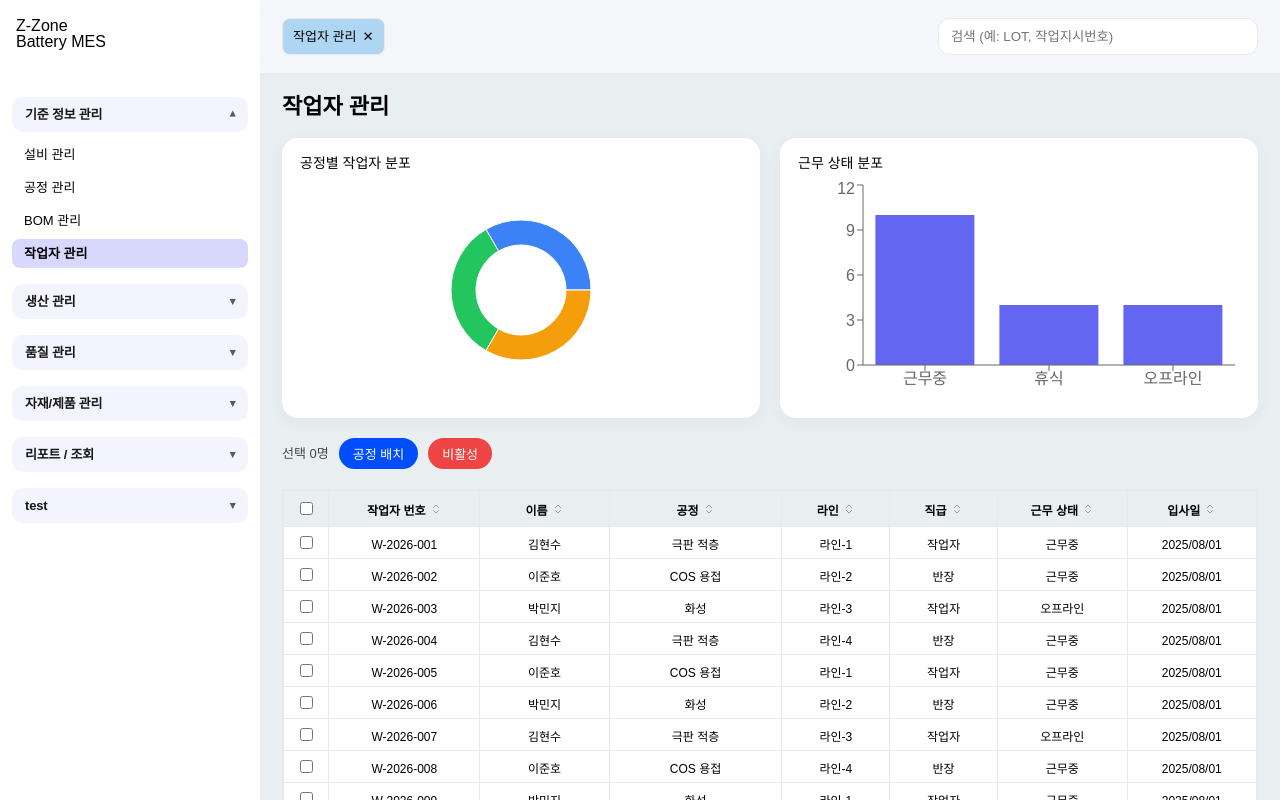
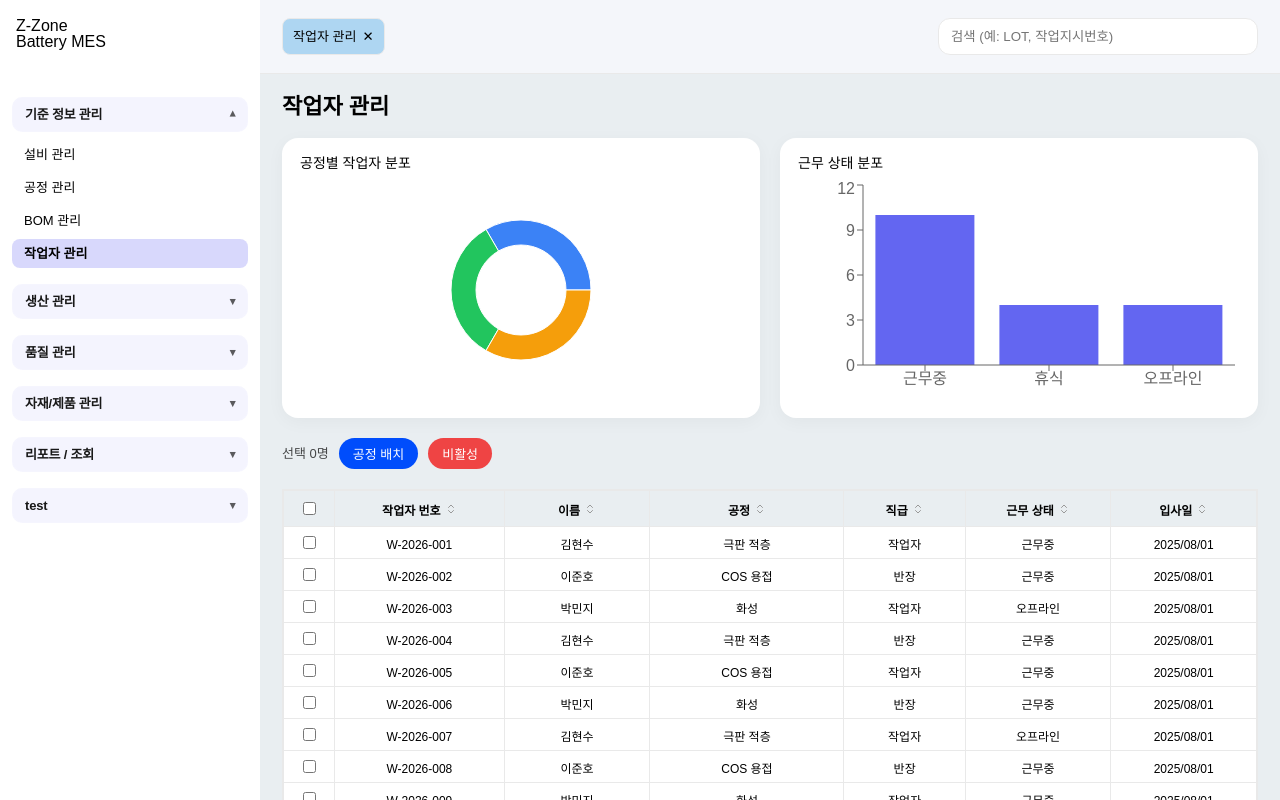
Before and after one commit to mes-team-2/React, a React (Create React App) app: page /mes/master/worker in a window 1280 px wide. Shown: the top 800 px of the page. Built offline with nearby package versions, Linux system fonts and the light colour scheme.

Commit message:
작업자 수정

```diff
--- a/src/pages/master/Worker.js
+++ b/src/pages/master/Worker.js
@@ -57,7 +57,6 @@ export default function Worker() {
     { key: "workerNo", label: "작업자 번호", width: 140 },
     { key: "name", label: "이름", width: 120 },
     { key: "process", label: "공정", width: 160 },
-    { key: "line", label: "라인", width: 100 },
     { key: "position", label: "직급", width: 100 },
     { key: "status", label: "근무 상태", width: 120 },
     { key: "joinedAt", label: "입사일", width: 120 },
```
